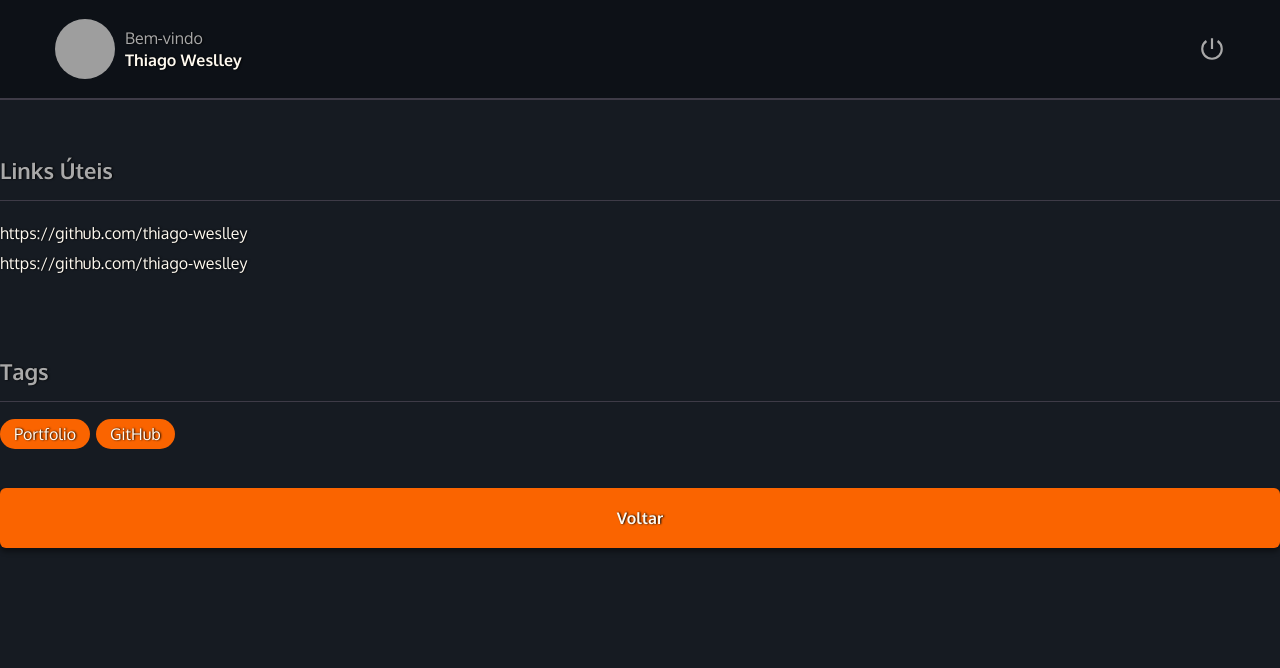
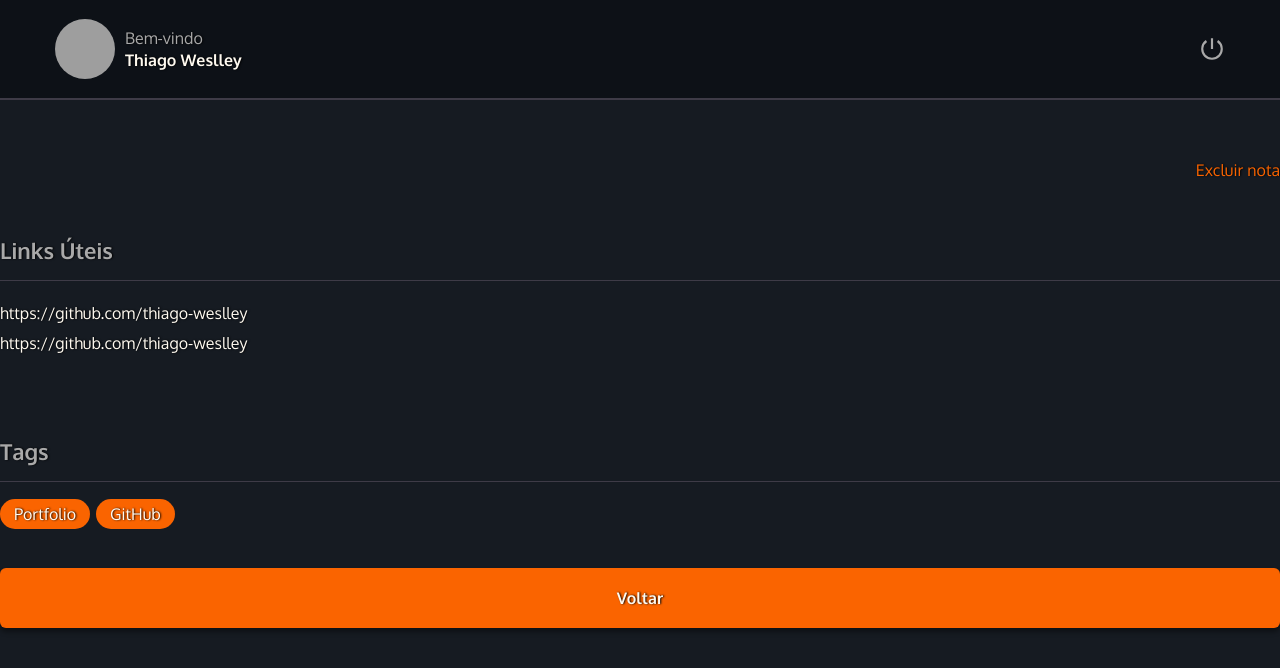
Before and after one commit to thiago-weslley/Note-Web, a React (Vite) app: page / in a window 1280 px wide. Shown: the top 668 px of the page. Built offline with nearby package versions, Linux system fonts and the light colour scheme; grey boxes are pictures that could not be loaded.

Commit message:
feat(component): Cria componente `ButtonText`

```diff
--- /dev/null
+++ b/src/components/ButtonText/index.jsx
@@ -0,0 +1,9 @@
+import { ButtonContainer } from "./styles";
+
+export function ButtonText({ title, ...rest }) {
+  return (
+    <ButtonContainer type="button" {...rest}>
+      {title}
+    </ButtonContainer>
+  );
+}
--- /dev/null
+++ b/src/components/ButtonText/styles.js
@@ -0,0 +1,11 @@
+import { styled } from "styled-components";
+
+export const ButtonContainer = styled.button`
+  display: flex;
+  justify-content: flex-end;
+
+  margin-top: 6rem;
+
+  background: none;
+  color: ${({ theme }) => theme.colors.orange};
+`;
--- a/src/pages/Detais/index.jsx
+++ b/src/pages/Detais/index.jsx
@@ -3,11 +3,14 @@
 import { Button } from "../../components/button";
 import { Section } from "../../components/Section";
 import { Tag } from "../../components/Tag";
+import { ButtonText } from "../../components/ButtonText";
 
 export function Details() {
   return (
     <Container>
       <Header />
+
+      <ButtonText title="Excluir nota" />
 
       <Section title="Links Úteis">
         <Link>
```
